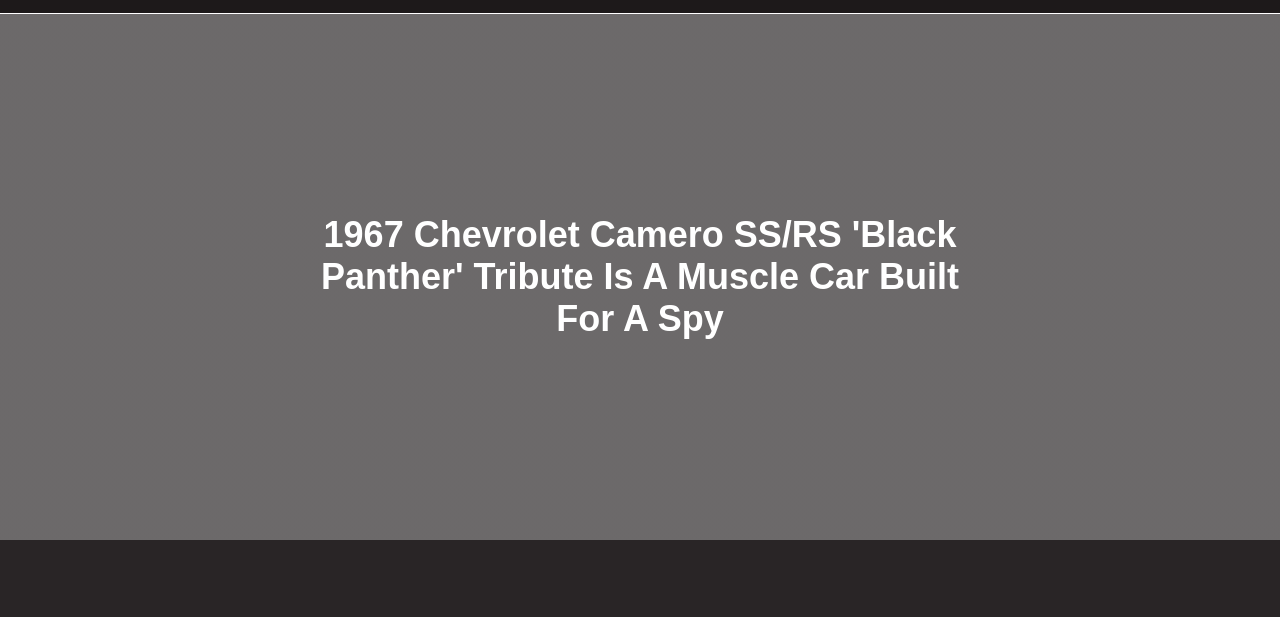
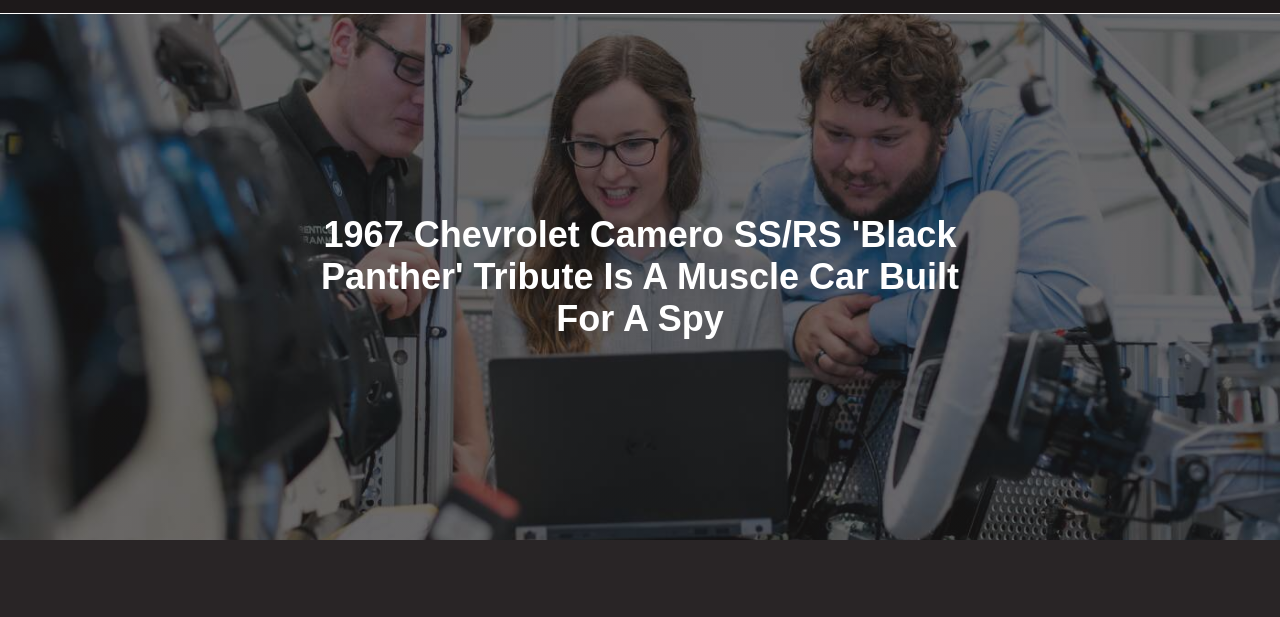
Before and after one commit to suvayan-m/classic-nation, a plain HTML site: page index.html in a window 1280 px wide. Shown: the part 79-696 px from the top of the page. Drawn offline with Linux system fonts and the light colour scheme; the site is published under a folder, as on GitHub Pages, so addresses that start at the root find nothing.

Commit message:
Update style.css

```diff
--- a/css/style.css
+++ b/css/style.css
@@ -117,7 +117,7 @@
       rgba(29, 25, 26, 0.65),
       rgba(29, 25, 26, 0.65)
     ),
-    url(/img/hero.jpg);
+    url(../img/hero.jpg);
   background-size: cover;
   background-position: center;
   padding: 20rem 0;
```
